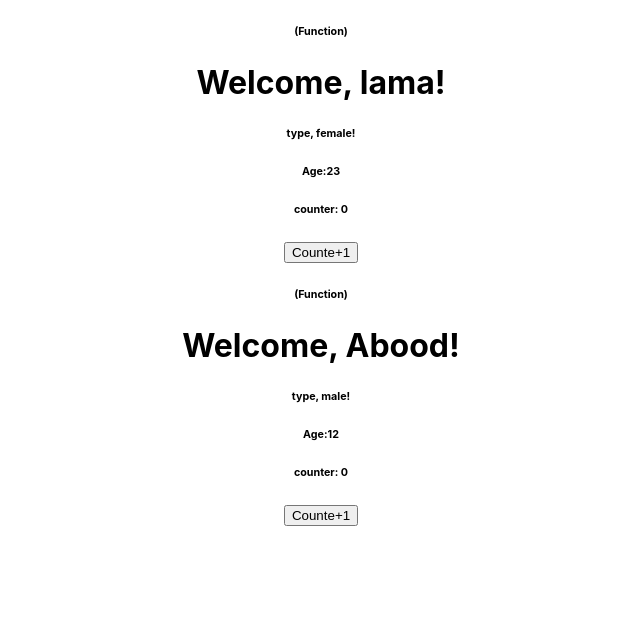
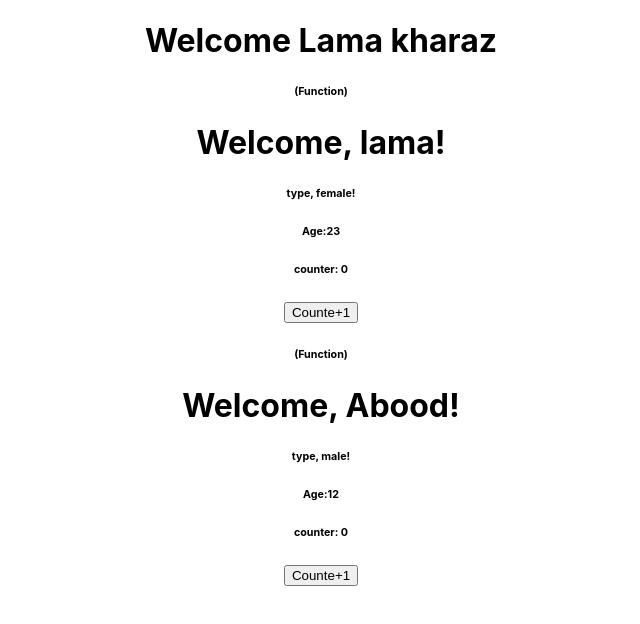
Before and after one commit to Lamakharaz/Session2_react, a React (Create React App) app: page / in a window 1280 px wide. Shown: the top 624 px of the page, without its empty margins (319-959 px from the left). Built offline with nearby package versions, Linux system fonts and the light colour scheme.

Commit message:
modified:   src/App.js

```diff
--- a/src/App.js
+++ b/src/App.js
@@ -36,6 +36,7 @@ function App() {
 
   return (
     <div className="App">
+      <h1> Welcome Lama kharaz</h1>
 
      {/* <p>{list}</p>*/}
       <p>{list}</p>
```
